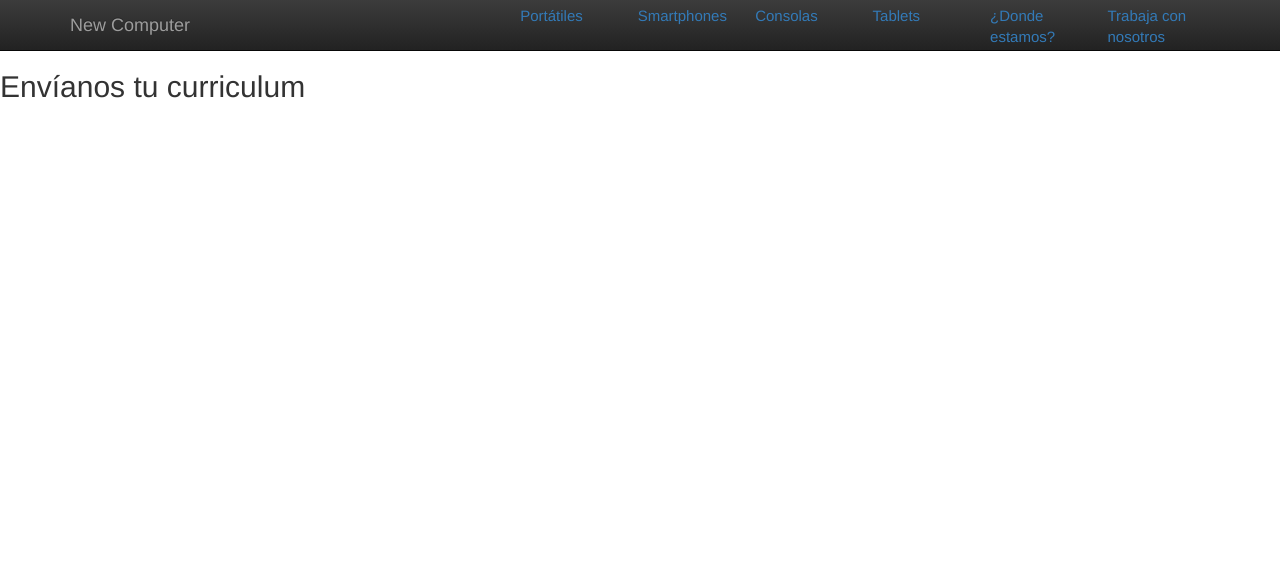
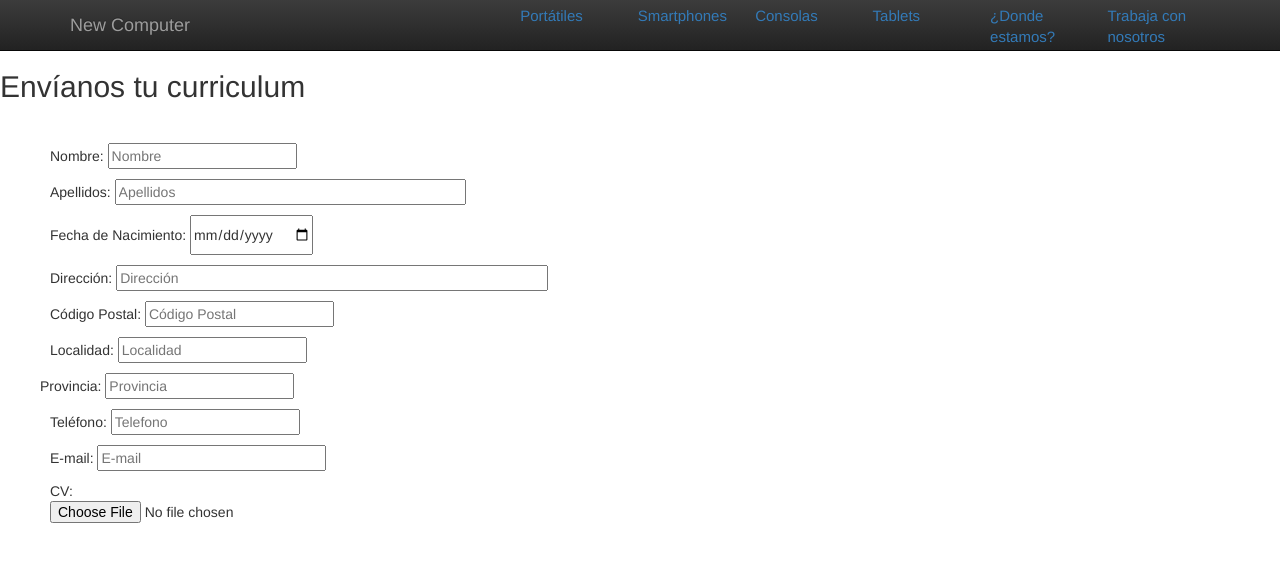
Before and after one commit to Fernando883/WebNewComputer, a PHP site: page /formulario.html in a window 1280 px wide. Shown: the top 562 px of the page. Run offline with PHP 8.4, Linux system fonts and the light colour scheme.

Commit message:
Página del formulario

```diff
--- a/public_html/css/main.css
+++ b/public_html/css/main.css
@@ -11,3 +11,12 @@ div.navbar-header1{
     font-size: 15px;
     margin-top:5px;
 }
+
+div.formulario{
+    margin: 40px;
+}
+
+div.elemento-formularios{
+    margin:10px;
+    text-align: left;
+}
--- a/public_html/formulario.html
+++ b/public_html/formulario.html
@@ -71,11 +71,41 @@
             </h2>
             <div class="span5 formulario">
                 <form action="mailto:newcomputer@nc.com" method="post">
+                   <div class="elemento-formularios">
+                        Nombre:  <input type="text" id="nombre" name="nombre" value placeholder="Nombre">
+                   </div>
+                   <div class="elemento-formularios">
+                        Apellidos:  <input type="text" id="apellidos" name="apellidos" value placeholder="Apellidos" size="40px">
+                   </div>
+                   <div class="elemento-formularios">
+                        Fecha de Nacimiento:  <input type="date" id="fecha_nacimiento" name="fecha_naciemiento">
+                   </div>
+                    <div class="elemento-formularios">
+                        Dirección:  <input type=text" id="direccion" name="direccion" value placeholder="Dirección" size="50px">
+                    </div>
+                    <div class="elemento-formularios">
+                        Código Postal:  <input type="text" id="cod_postal" name="cod_postal" value placeholder="Código Postal">
+                    </div>
+                    <div class="elemento-formularios">
+                        Localidad:  <input type="text" id="localidad" name="localidad" value placeholder="Localidad">
+                    </div>
+                    <div class="elemento formularios">
+                         Provincia:  <input type="text" id="provincia" name="provincia" value placeholder="Provincia">
+                    </div>
+                    <div class="elemento-formularios">
+                        Teléfono:  <input type="text" id="telefono" name="telefono" value placeholder="Telefono">
+                    </div>
+                    <div class="elemento-formularios">
+                        E-mail:  <input type="text" id="e-mail" name="email" value placeholder="E-mail" size="25px">
+                    </div>
+                    <div class="elemento-formularios">
+                        CV:  <input type="file" id="curriculum" name="curriculum">
+                    </div>
 
-
-
+                    </div>
                 </form>
             </div>
         </div>
+
     </body>
 </html>
```
